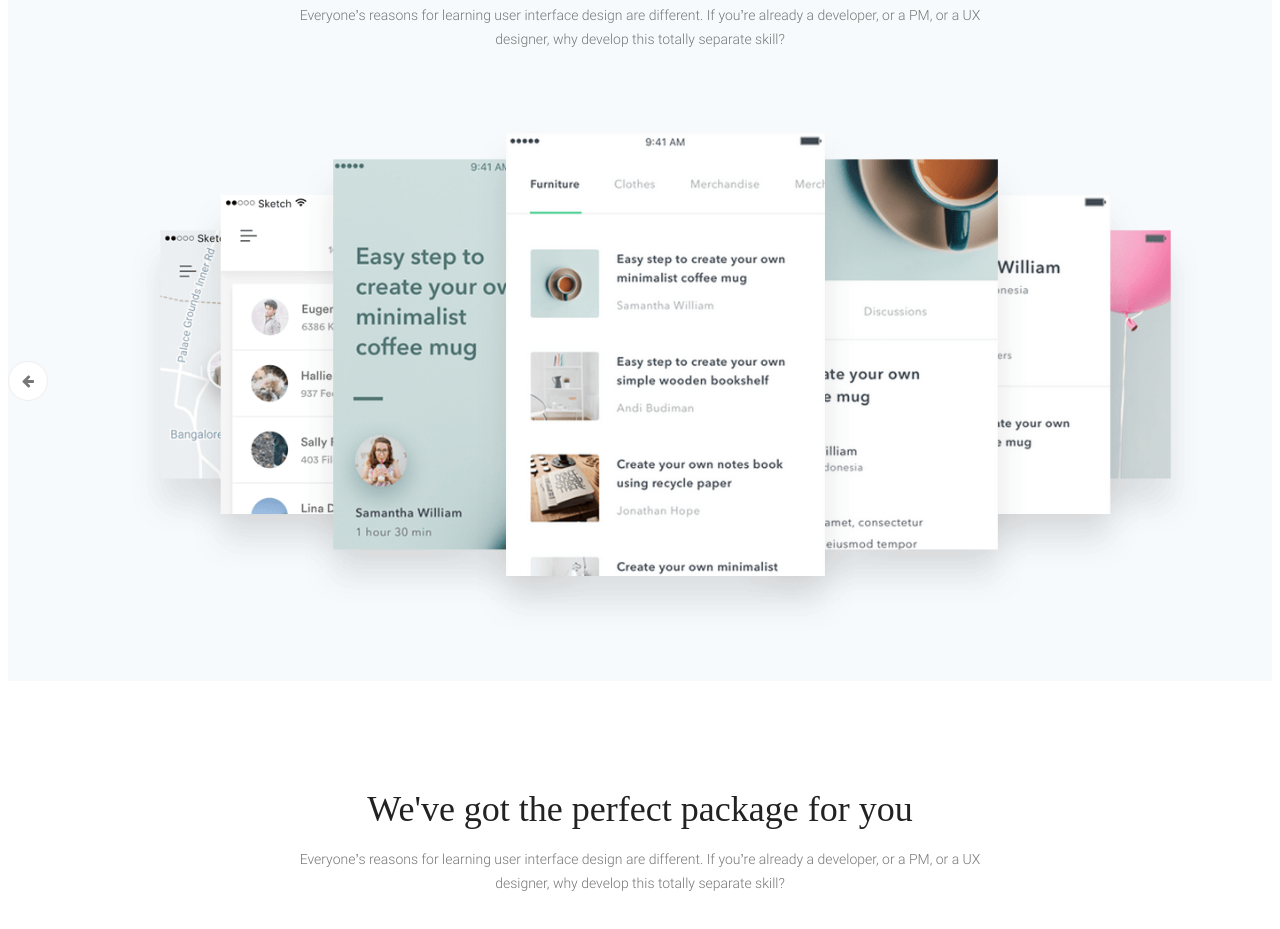
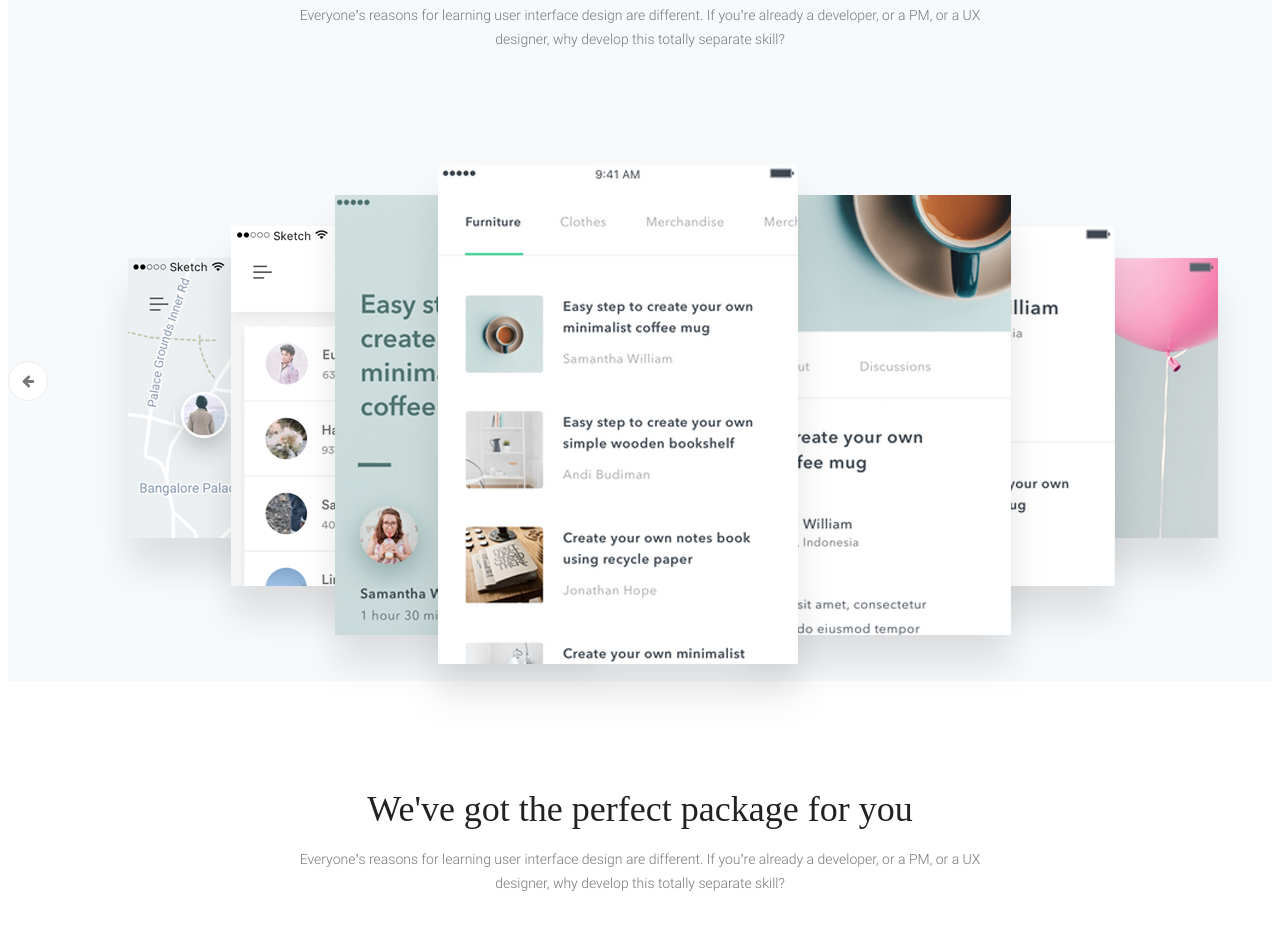
Before and after one commit to AdmiralBankir/test_krayt, a website: page source/index.html in a window 1280 px wide. Shown: the part 2236-3165 px from the top of the page. Drawn offline with nearby package versions, Linux system fonts and the light colour scheme; files that its build step writes are made by us from their sources; a web font is replaced by a local one.

Commit message:
Подготовил вёрстку для карусели. Тестировано только на десктопе

```diff
--- a/source/index.html
+++ b/source/index.html
@@ -69,7 +69,7 @@
       </article>
       </d iv>
       <picture>
-        <img class="page-header__mobile-img" width="845" height="600" src="../img/iPhones.png"
+        <img class="page-header__mobile-img" width="845" height="600" loading="lazy" src="../img/iPhones.png"
           srcset="../img/iPhones@2x.png 2x" alt="iPnones with interface">
       </picture>
   </header>
@@ -136,7 +136,7 @@
             </div>
           </div>
           <picture>
-            <img class="another-features__mobile-img" width="362" height="469" src="../img/iPhone.png"
+            <img class="another-features__mobile-img" loading="lazy" width="362" height="469" src="../img/iPhone.png"
               srcset="../img/iPhone@2x.png 2x" alt="iPnone with interface">
           </picture>
         </div>
@@ -150,7 +150,17 @@
       <div class="slider__container">
         <button class="slider__toggle screenshots__toggle" type="button" title="Previous"><span
             class="fas fa-arrow-left"></span></button>
-        <div class="screenshots__example"></div>
+        <div class="screenshots__example">
+          <ul class="carousel__list">
+            <li><img src="../img/carousel-1.png" width="326" height="344" alt=""></li>
+            <li><img src="../img/carousel-2.png" width="326" height="424" alt=""></li>
+            <li><img src="../img/carousel-3.png" width="326" height="504" alt=""></li>
+            <li><img src="../img/carousel-4.png" width="424" height="564" alt=""></li>
+            <li><img src="../img/carousel-5.png" width="326" height="504" alt=""></li>
+            <li><img src="../img/carousel-6.png" width="326" height="424" alt=""></li>
+            <li><img src="../img/carousel-7.png" width="326" height="344" alt=""></li>
+          </ul>
+        </div>
         <button class="slider__toggle screenshots__toggle" type="button" title="Next"><span
             class="fas fa-arrow-right"></span></button>
       </div>
@@ -344,5 +354,6 @@
 
   </main>
 
-  <script src="./js/menu.js"></script>
+  <script src="js/menu.js"></script>
+  <script src="js/test.js"></script>
 </body>
--- /dev/null
+++ b/source/less/blocks/carousel.less
@@ -0,0 +1,65 @@
+.carousel__list li {
+  list-style: none;
+  display: inline-block;
+
+  &:nth-child(1) {
+    grid-column: 1 / span 3;
+    grid-row: 5 / span 10;
+  }
+
+  &:nth-child(2) {
+    grid-column: 2 / span 3;
+    grid-row: 4 / span 12;
+  }
+
+  &:nth-child(3) {
+    grid-column: 3 / span 3;
+    grid-row: 3 / span 12;
+  }
+
+  &:nth-child(4) {
+    grid-column: 4 / span 4;
+    grid-row: 2 / span 15;
+
+    z-index: 4;
+  }
+
+  &:nth-child(5) {
+    grid-column-start: 7;
+    grid-column-end: -3;
+
+    grid-row: 3 / span 12;
+
+    z-index: 3;
+  }
+
+  &:nth-child(6) {
+    grid-column-start: 8;
+    grid-column-end: -2;
+
+    grid-row: 4 / span 12;
+
+    z-index: 2;
+  }
+
+  &:nth-child(7) {
+    grid-column-start: 9;
+    grid-column-end: -1;
+
+    grid-row: 5 / span 10;
+
+    z-index: 1;
+  }
+
+  & img {
+    display: inline-block;
+  }
+}
+
+.carousel__list {
+  margin: 0;
+  padding: 0;
+  display: grid;
+  grid-template-columns: repeat(11, 103.6px);
+  grid-template-rows: repeat(16,31.25px);
+}
--- a/source/less/blocks/screenshots.less
+++ b/source/less/blocks/screenshots.less
@@ -7,10 +7,6 @@
 
 .screenshots__example {
   height: 93vw;
-  background: url("../img/Portfolio_01.png");
-  @media (min-resolution: @retina-dpi), (min-resolution: @retina-dppx) {
-    background: url("../img/Portfolio_01@2x.png");
-  }
 }
 
 .screenshots__description {
@@ -37,16 +33,6 @@
 @media (min-width: @tablet-width) {
   .screenshots__example {
     width: 90%;
-    background: url("../img/Portfolio.png");
-    background-size: contain;
-    background-position: center;
-    background-repeat: no-repeat;
-    @media (min-resolution: @retina-dpi), (min-resolution: @retina-dppx) {
-      background: url("../img/Portfolio@2x.png");
-      background-size: contain;
-      background-position: center;
-      background-repeat: no-repeat;
-    }
     height: 300px;
   }
 }
--- a/source/less/style.less
+++ b/source/less/style.less
@@ -22,6 +22,7 @@
 @import "./blocks/video.less";
 @import "./blocks/page-main.less";
 @import "./blocks/menu-toggle.less";
+@import "./blocks/carousel.less";
 
 body {
   min-width: 320px;
```
Also changed, not shown: source/js/test.js (added, +17 -0 lines), source/img/carousel-1.png (added), source/img/carousel-2.png (added), source/img/carousel-3.png (added), source/img/carousel-4.png (added), source/img/carousel-5.png (added), source/img/carousel-6.png (added), source/img/carousel-7.png (added).
